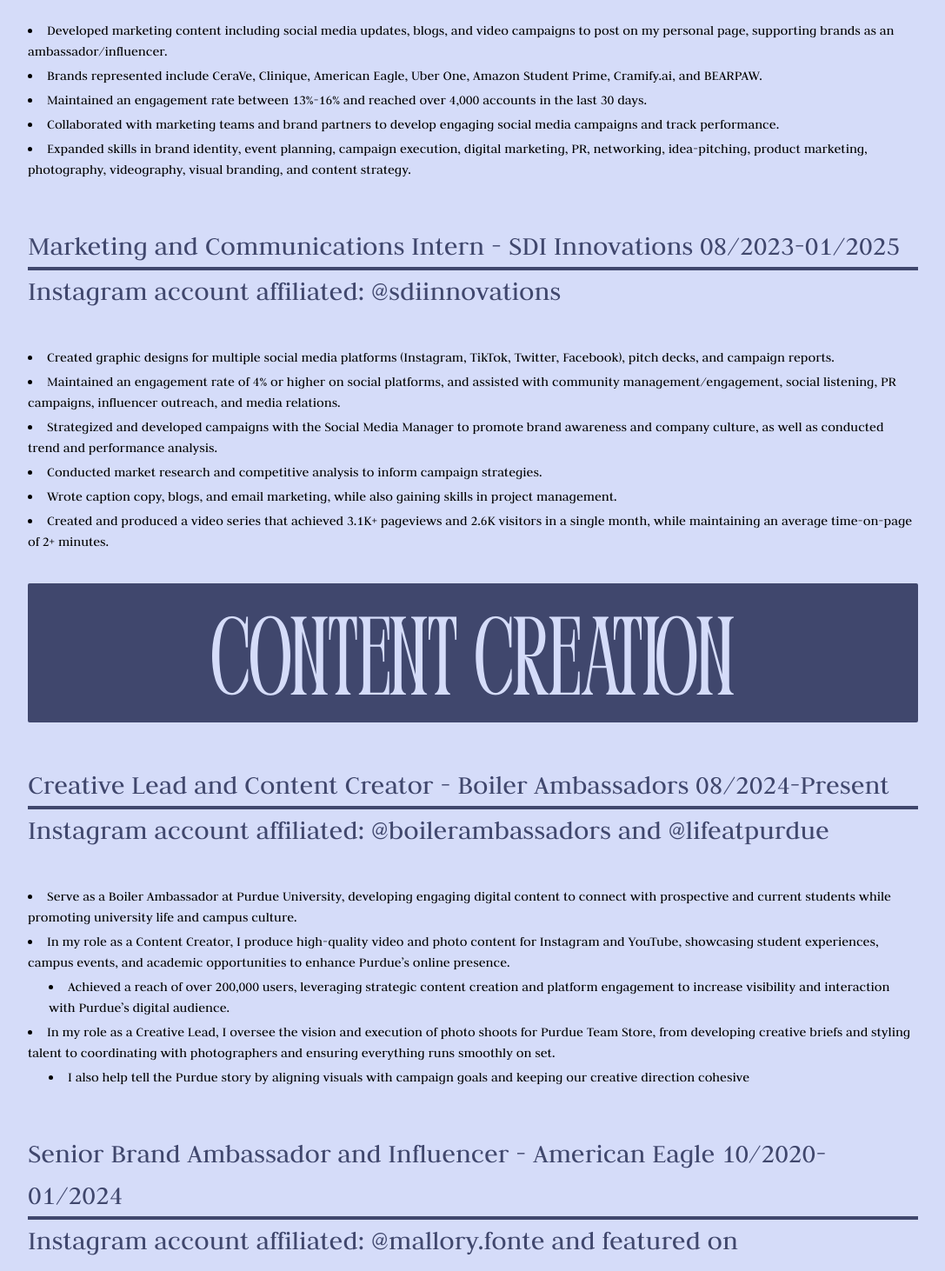
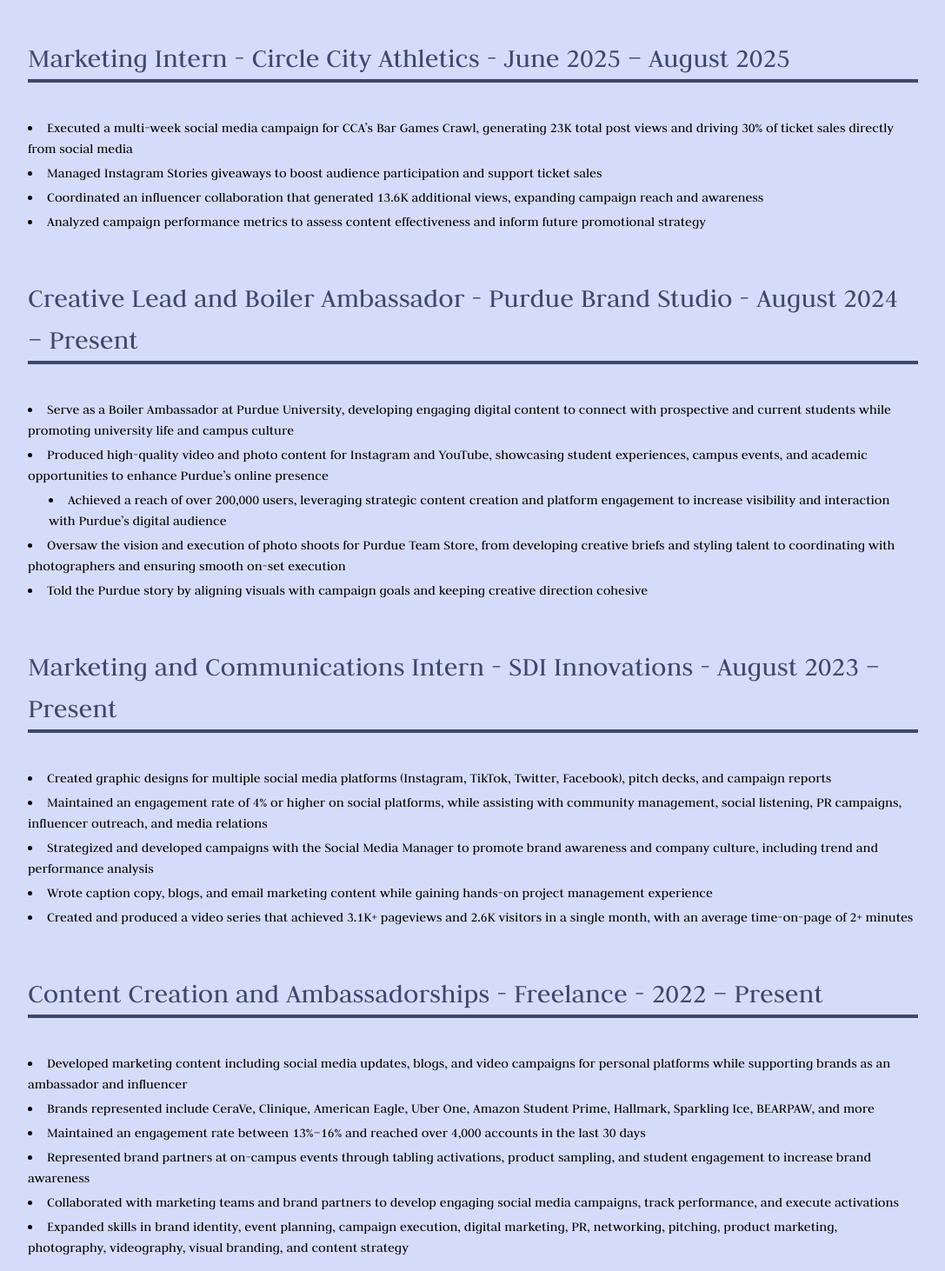
Before and after one commit to malloryfonte/PersonalPortfolio, a React (Vite) app: page /PersonalPortfolio/Experience in a window 1280 px wide. Shown: the part 940-2402 px from the top of the page at 87% size, without its empty margins (96-1183 px from the left). Built offline with nearby package versions, Linux system fonts and the light colour scheme.

Commit message:
experience

```diff
--- a/src/components/Experience/ExperienceBody.jsx
+++ b/src/components/Experience/ExperienceBody.jsx
@@ -2,7 +2,6 @@
 import { experience } from "../../constants";
 import { useState } from "react";
 import ArrowButton from "../HomeConnect/ArrowButton";
-import { graphicnav } from "../../constants";
 import ToolTag from "./ToolTag";
 import BulletList from "./BulletList";
 
@@ -66,10 +65,11 @@
       {Object.keys(groupedExperience).map((sectionTitle) => (
         <div key={sectionTitle} className="w-full">
           {/* Section Title */}
-          <div className="text-[8rem] font-perandory text-blue-light flex items-center justify-center bg-blue-dark h-[10rem] mt-[2rem] rounded-sm">
-            <p className="m-0 mt-[2rem]">{sectionTitle}</p>
-          </div>
-
+          {sectionTitle && (
+            <div className="text-[8rem] font-perandory text-blue-light flex items-center justify-center bg-blue-dark h-[10rem] mt-[2rem] rounded-sm">
+              <p className="m-0 mt-[2rem]">{sectionTitle}</p>
+            </div>
+          )}
           {/* Loop through experiences in this section */}
           {groupedExperience[sectionTitle].map((expItem) => (
             <div key={expItem.id} className="">
--- a/src/constants/index.js
+++ b/src/constants/index.js
@@ -82,28 +82,28 @@
 export const experience = [
   {
     id: "0",
-    sectiontitle: "Social Media Management",
-    jobtitle: "Content Creation and Ambassadorships- Freelance 2022-Present",
-    at: "@mallory.fonte",
+    sectiontitle: "",
+    jobtitle:
+      "Campus and Influencer Marketing Intern - Her Campus Media - September 2025 – December 2025",
     bulletPoints: [
       {
-        text: "Developed marketing content including social media updates, blogs, and video campaigns to post on my personal page, supporting brands as an ambassador/influencer.",
+        text: "Contributed to the management and activation of creator networks for client influencer campaigns, ensuring alignment with brand goals and audience engagement strategies",
         subPoints: [],
       },
       {
-        text: "Brands represented include CeraVe, Clinique, American Eagle, Uber One, Amazon Student Prime, Cramify.ai, and BEARPAW.",
+        text: "Developed detailed content briefs and campaign materials for influencers and brand partners to maintain consistent messaging and tone",
         subPoints: [],
       },
       {
-        text: "Maintained an engagement rate between 13%-16% and reached over 4,000 accounts in the last 30 days.",
+        text: "Helped administer and fulfill giveaways and promotions",
         subPoints: [],
       },
       {
-        text: "Collaborated with marketing teams and brand partners to develop engaging social media campaigns and track performance.",
+        text: "Monitored and analyzed content performance, compiling insights to support campaign reporting and future strategy development",
         subPoints: [],
       },
       {
-        text: "Expanded skills in brand identity, event planning, campaign execution, digital marketing, PR, networking, idea-pitching, product marketing, photography, videography, visual branding, and content strategy.",
+        text: "Collaborated with the C&I and recruitment teams to assist in influencer content review and approval, ensuring high-quality, on-brand deliverables",
         subPoints: [],
       },
     ],
@@ -111,33 +111,24 @@
 
   {
     id: "1",
-    sectiontitle: "Social Media Management",
+    sectiontitle: "",
     jobtitle:
-      "Marketing and Communications Intern - SDI Innovations 08/2023-01/2025",
-    at: "@sdiinnovations",
+      "Marketing Intern - Circle City Athletics - June 2025 – August 2025",
     bulletPoints: [
       {
-        text: "Created graphic designs for multiple social media platforms (Instagram, TikTok, Twitter, Facebook), pitch decks, and campaign reports.",
+        text: "Executed a multi-week social media campaign for CCA’s Bar Games Crawl, generating 23K total post views and driving 30% of ticket sales directly from social media",
         subPoints: [],
       },
       {
-        text: "Maintained an engagement rate of 4% or higher on social platforms, and assisted with community management/engagement, social listening, PR campaigns, influencer outreach, and media relations.",
+        text: "Managed Instagram Stories giveaways to boost audience participation and support ticket sales",
         subPoints: [],
       },
       {
-        text: "Strategized and developed campaigns with the Social Media Manager to promote brand awareness and company culture, as well as conducted trend and performance analysis.",
+        text: "Coordinated an influencer collaboration that generated 13.6K additional views, expanding campaign reach and awareness",
         subPoints: [],
       },
       {
-        text: "Conducted market research and competitive analysis to inform campaign strategies.",
-        subPoints: [],
-      },
-      {
-        text: "Wrote caption copy, blogs, and email marketing, while also gaining skills in project management.",
-        subPoints: [],
-      },
-      {
-        text: "Created and produced a video series that achieved 3.1K+ pageviews and 2.6K visitors in a single month, while maintaining an average time-on-page of 2+ minutes.",
+        text: "Analyzed campaign performance metrics to assess content effectiveness and inform future promotional strategy",
         subPoints: [],
       },
     ],
@@ -145,57 +136,91 @@
 
   {
     id: "2",
-    sectiontitle: "Content Creation",
+    sectiontitle: "",
     jobtitle:
-      "Creative Lead and Content Creator - Boiler Ambassadors 08/2024-Present",
-    at: "@boilerambassadors and @lifeatpurdue",
+      "Creative Lead and Boiler Ambassador - Purdue Brand Studio - August 2024 – Present",
     bulletPoints: [
       {
-        text: "Serve as a Boiler Ambassador at Purdue University, developing engaging digital content to connect with prospective and current students while promoting university life and campus culture.",
+        text: "Serve as a Boiler Ambassador at Purdue University, developing engaging digital content to connect with prospective and current students while promoting university life and campus culture",
         subPoints: [],
       },
       {
-        text: "In my role as a Content Creator, I produce high-quality video and photo content for Instagram and YouTube, showcasing student experiences, campus events, and academic opportunities to enhance Purdue’s online presence.",
+        text: "Produced high-quality video and photo content for Instagram and YouTube, showcasing student experiences, campus events, and academic opportunities to enhance Purdue’s online presence",
         subPoints: [
           {
-            text: "Achieved a reach of over 200,000 users, leveraging strategic content creation and platform engagement to increase visibility and interaction with Purdue’s digital audience.",
+            text: "Achieved a reach of over 200,000 users, leveraging strategic content creation and platform engagement to increase visibility and interaction with Purdue’s digital audience",
             subPoints: [],
           },
         ],
       },
       {
-        text: "In my role as a Creative Lead, I oversee the vision and execution of photo shoots for Purdue Team Store, from developing creative briefs and styling talent to coordinating with photographers and ensuring everything runs smoothly on set.",
-        subPoints: [
-          {
-            text: "I also help tell the Purdue story by aligning visuals with campaign goals and keeping our creative direction cohesive",
-            subPoints: [],
-          },
-        ],
+        text: "Oversaw the vision and execution of photo shoots for Purdue Team Store, from developing creative briefs and styling talent to coordinating with photographers and ensuring smooth on-set execution",
+        subPoints: [],
+      },
+      {
+        text: "Told the Purdue story by aligning visuals with campaign goals and keeping creative direction cohesive",
+        subPoints: [],
       },
     ],
   },
 
   {
     id: "3",
-    sectiontitle: "Content Creation",
+    sectiontitle: "",
     jobtitle:
-      "Senior Brand Ambassador and Influencer - American Eagle 10/2020-01/2024",
-    at: "@mallory.fonte and featured on @americaneagle",
+      "Marketing and Communications Intern - SDI Innovations - August 2023 – Present",
     bulletPoints: [
       {
-        text: "Produced high-quality photo and video content for the brand, showcasing products on my personal platform to drive engagement.",
+        text: "Created graphic designs for multiple social media platforms (Instagram, TikTok, Twitter, Facebook), pitch decks, and campaign reports",
         subPoints: [],
       },
       {
-        text: "Interpreted and applied campaign briefs and style guides to ensure brand consistency.",
+        text: "Maintained an engagement rate of 4% or higher on social platforms, while assisting with community management, social listening, PR campaigns, influencer outreach, and media relations",
         subPoints: [],
       },
       {
-        text: "Conducted personalized one-on-one styling appointments, enhancing the customer experience and boosting sales.",
+        text: "Strategized and developed campaigns with the Social Media Manager to promote brand awareness and company culture, including trend and performance analysis",
         subPoints: [],
       },
       {
-        text: "Developed strong skills in customer service, sales, teamwork, conflict resolution, and brand representation.",
+        text: "Wrote caption copy, blogs, and email marketing content while gaining hands-on project management experience",
+        subPoints: [],
+      },
+      {
+        text: "Created and produced a video series that achieved 3.1K+ pageviews and 2.6K visitors in a single month, with an average time-on-page of 2+ minutes",
+        subPoints: [],
+      },
+    ],
+  },
+
+  {
+    id: "4",
+    sectiontitle: "",
+    jobtitle:
+      "Content Creation and Ambassadorships - Freelance - 2022 – Present",
+    bulletPoints: [
+      {
+        text: "Developed marketing content including social media updates, blogs, and video campaigns for personal platforms while supporting brands as an ambassador and influencer",
+        subPoints: [],
+      },
+      {
+        text: "Brands represented include CeraVe, Clinique, American Eagle, Uber One, Amazon Student Prime, Hallmark, Sparkling Ice, BEARPAW, and more",
+        subPoints: [],
+      },
+      {
+        text: "Maintained an engagement rate between 13%–16% and reached over 4,000 accounts in the last 30 days",
+        subPoints: [],
+      },
+      {
+        text: "Represented brand partners at on-campus events through tabling activations, product sampling, and student engagement to increase brand awareness",
+        subPoints: [],
+      },
+      {
+        text: "Collaborated with marketing teams and brand partners to develop engaging social media campaigns, track performance, and execute activations",
+        subPoints: [],
+      },
+      {
+        text: "Expanded skills in brand identity, event planning, campaign execution, digital marketing, PR, networking, pitching, product marketing, photography, videography, visual branding, and content strategy",
         subPoints: [],
       },
     ],
@@ -208,15 +233,15 @@
     at: "",
     bulletPoints: [
       {
-        text: "Led university-wide communications strategies, managed multi-platform content, and oversaw a team dedicated to student outreach and engagement.",
+        text: "Led university-wide communications strategies, managed multi-platform content, and oversaw a team dedicated to student outreach and engagement",
         subPoints: [],
       },
       {
-        text: "Collaborated closely with campus partners to promote PSG initiatives, crafted messaging for key events and policies, and supported internal operations to ensure smooth coordination across branches.",
+        text: "Collaborated with campus partners to promote PSG initiatives, crafted messaging for key events and policies, and supported internal operations",
         subPoints: [],
       },
       {
-        text: "Strengthened leadership, strategic planning, and crisis communication skills while gaining experience representing and advocating for a large, diverse student body.",
+        text: "Strengthened leadership, strategic planning, and crisis communication skills while representing a diverse student body",
         subPoints: [],
       },
     ],
@@ -225,23 +250,23 @@
   {
     id: "7",
     sectiontitle: "Leadership",
-    jobtitle: "Higher Ground Dance Company- Choreographer",
+    jobtitle: "Higher Ground Dance Company - Choreographer",
     at: "",
     bulletPoints: [
       {
-        text: "Created original pieces that emphasized storytelling, musicality, and emotional connection across various dance styles.",
+        text: "Created original choreography emphasizing storytelling, musicality, and emotional connection across styles",
         subPoints: [],
       },
       {
-        text: "Led rehearsals focused on clarity, patience, and adaptability while teaching dancers of diverse learning styles.",
+        text: "Led rehearsals with a focus on clarity, adaptability, and inclusive teaching methods",
         subPoints: [],
       },
       {
-        text: "Tailored instruction using visual, verbal, and kinesthetic methods to ensure every dancer felt confident and supported.",
+        text: "Tailored instruction using visual, verbal, and kinesthetic approaches to support diverse learning styles",
         subPoints: [],
       },
       {
-        text: "Developed skills in creative leadership, collaborative direction, and inclusive teaching while fostering a positive rehearsal environment.",
+        text: "Developed skills in creative leadership, collaboration, and inclusive direction",
         subPoints: [],
       },
     ],
@@ -254,27 +279,27 @@
     at: "",
     bulletPoints: [
       {
-        text: "Best Short Form Video Award at the Purdue Gold Carpet Gala 2023, 2024, 2025",
+        text: "Best Short Form Video Award – Purdue Gold Carpet Gala 2023, 2024, 2025",
         subPoints: [],
       },
       {
-        text: "Achievement in Social Media (personal) at the Purdue Gold Carpet Gala 2024",
+        text: "Achievement in Social Media (Personal) – Purdue Gold Carpet Gala 2024",
         subPoints: [],
       },
       { text: "Clinique on Campus Top Ambassador Fall 2024", subPoints: [] },
       {
-        text: "Outstanding Underclassman- Higher Ground Dance Company Spring 2024",
+        text: "Outstanding Underclassman – Higher Ground Dance Company Spring 2024",
         subPoints: [],
       },
       { text: "Job-Ready Internship Award Summer 2025", subPoints: [] },
       { text: "Sparkling Ice Top Ambassador Spring 2025", subPoints: [] },
-      { text: "Best Portfolio Website Gold Carpet Gala 2025", subPoints: [] },
+      { text: "Best Portfolio Website – Gold Carpet Gala 2025", subPoints: [] },
       {
-        text: "Honorable Mention Best PR Campaign Gold Carpet Gala 2025",
+        text: "Honorable Mention Best PR Campaign – Gold Carpet Gala 2025",
         subPoints: [],
       },
       {
-        text: "Honorable Mention Best Personal Social Media Account Gold Carpet Gala 2025",
+        text: "Honorable Mention Best Personal Social Media Account – Gold Carpet Gala 2025",
         subPoints: [],
       },
     ],
```
